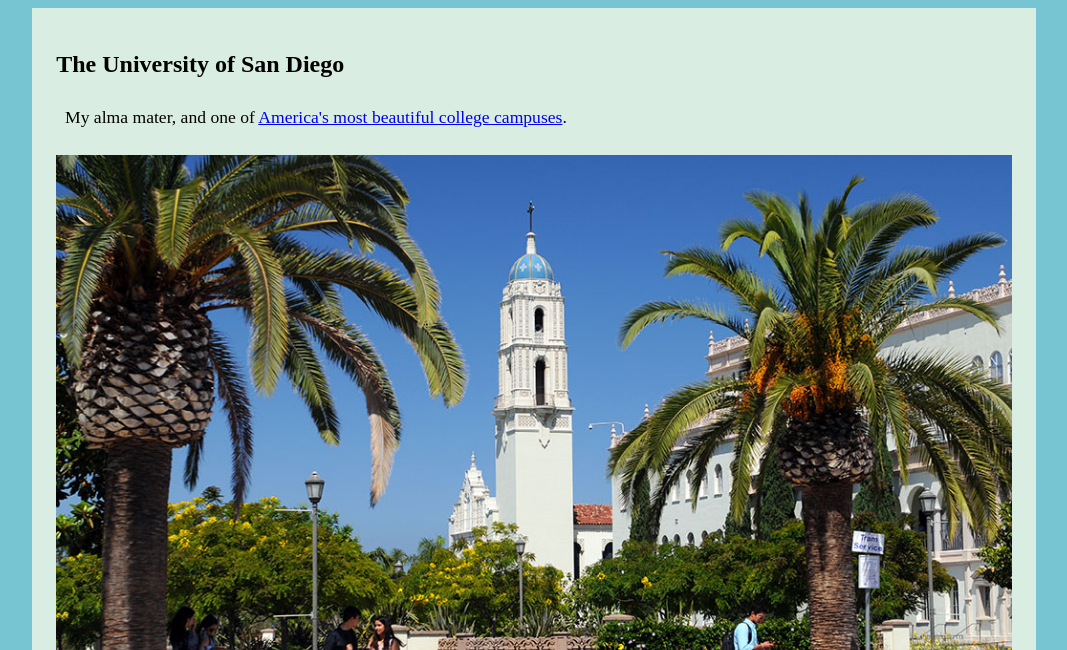
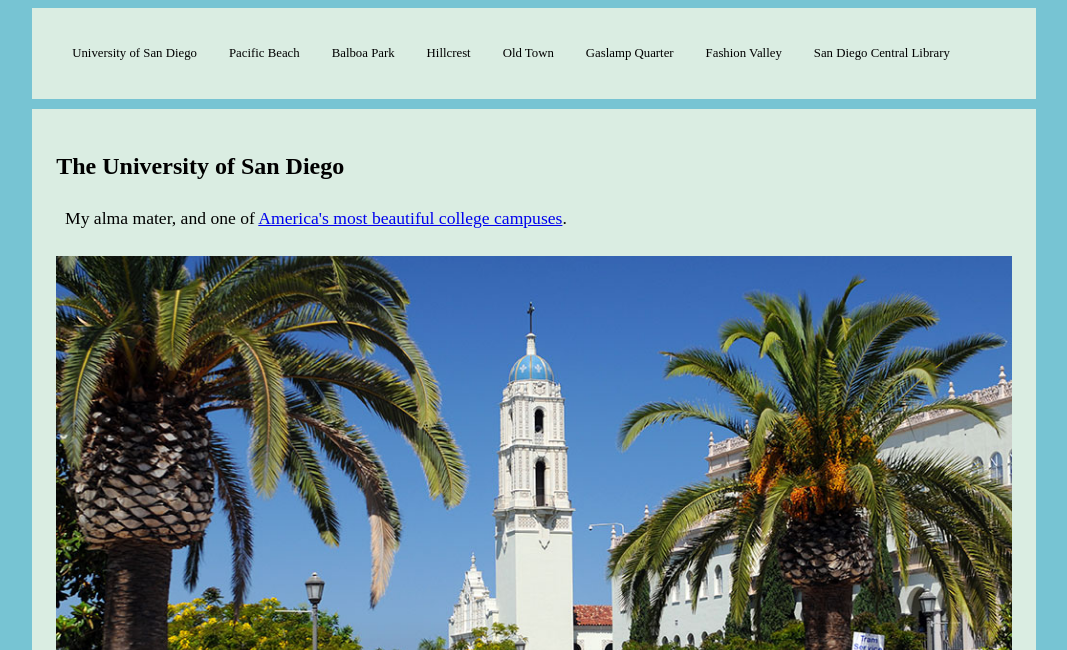
Before and after one commit to jchez/html-me-something, a plain HTML site: page index.html in a window 1280 px wide. Shown: the part 150-800 px from the top of the page, without its empty margins (106-1173 px from the left). Drawn offline with Linux system fonts and the light colour scheme.

Commit message:
Added navbar

```diff
--- a/index.html
+++ b/index.html
@@ -14,41 +14,79 @@
         <main>
             <article>
                 <section>
+                    <nav>
+                        <ul>
+                            <li>
+                                <a href="#USD">University of San Diego</a>
+                            </li>
+                            <li>
+                                <a href="#pacific-beach">Pacific Beach</a>
+                            </li>
+                            <li>
+                                <a href="#balboa-park">Balboa Park</a>
+                            </li>
+                            <li>
+                                <a href="#hillcrest">Hillcrest</a>
+                            </li>
+                            <li>
+                                <a href="#old-town">Old Town</a>
+                            </li>
+                            <li>
+                                <a href="#gaslamp-quarter">Gaslamp Quarter</a>
+                            </li>
+                            <li>
+                                <a href="#fashion-valley">Fashion Valley</a>
+                            </li>
+                            <li>
+                                <a href="#central-library">San Diego Central Library</a>
+                            </li>
+                        </ul>
+                    </nav>
+                </section>
+                <section>
+                    <a name="USD"></a>
                     <h2>The University of San Diego</h2>
                     <p>My alma mater, and one of <a href="http://www.travelandleisure.com/slideshows/americas-most-beautiful-college-campuses#san-diego">America's most beautiful college campuses</a>.</p>
                     <img class="img" src="images/USD.jpg" alt="USD campus">
                 </section>
                 <section>
+                    <a name="pacific-beach"></a>
                     <h2>Pacific Beach</h2>
                     <p>San Diego has great beaches, and Pacific Beach stands out for its vibrant nightlife.</p>
                     <img class="img" src="images/pacific-beach.jpg" alt="Pacific Beach">
                 </section>
                 <section>
+                    <a name="balboa-park"></a>
                     <h2>Balboa Park</h2>
                     <p>Home to several museums, gardens, and the world-famous San Diego Zoo, Balboa Park is a must-visit for anyone looking to see the very best of San Diego.</p>
                     <img class="img" src="images/balboa-park.jpg" alt="Balboa Park">
                 </section>
                 <section>
+                    <a name="hillcrest"></a>
                     <h2>Hillcrest</h2>
                     <p>There's never a shortage of things to do in this diverse neighborhood.</p>
                     <img class="img" src="images/hillcrest.jpg" alt="Hillcrest">
                 </section>
                 <section>
+                    <a name="old-town"></a>
                     <h2>Old Town</h2>
                     <p>Visiting this historical park is a great way to experience some of the history and culture of San Diego, as well as its delicious food.</p>
                     <img class="img" src="images/old-town.jpg" alt="Old Town">
                 </section>
                 <section>
+                    <a name="gaslamp-quarter"></a>
                     <h2>Gaslamp Quarter</h2>
                     <p>Located in downtown San Diego, the Gaslamp Quarter is perfect for a night out in the city.</p>
                     <img class="img" src="images/gaslamp-quarter.jpg" alt="Gaslamp Quarter">
                 </section>
                 <section>
+                    <a name="fashion-valley"></a>
                     <h2>Fashion Valley Mall</h2>
                     <p>For when you just want to get some shopping done, you can't go wrong with Fashion Valley.</p>
                     <img class="img" src="images/fashion-valley.jpg" alt="Fashion Valley Mall">
                 </section>
                 <section>
+                    <a name="central-library"></a>
                     <h2>San Diego Central Library</h2>
                     <p>A fairly new addition to San Diego, this library is <em>amazing</em>.</p>
                     <img class="img" src="images/library.jpg" alt="San Diego Central Library">
--- a/styles.css
+++ b/styles.css
@@ -37,3 +37,29 @@ section p {
 #summary {
     font-size: 1.2em;
 }
+
+ul {
+    list-style-type: none;
+    margin: 0;
+    padding: 0;
+    overflow: hidden;
+    background-color: #daede2;
+}
+
+li {
+    float: left;
+    display: inline;
+    font-size: 0.8em;
+}
+
+li a {
+    display: block;
+    color: black;
+    text-align: center;
+    padding: 14px 16px;
+    text-decoration: none;
+}
+
+li a:hover {
+    background-color: #daede2;
+}
```
